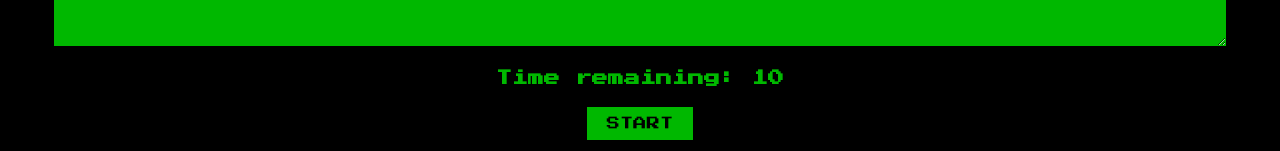
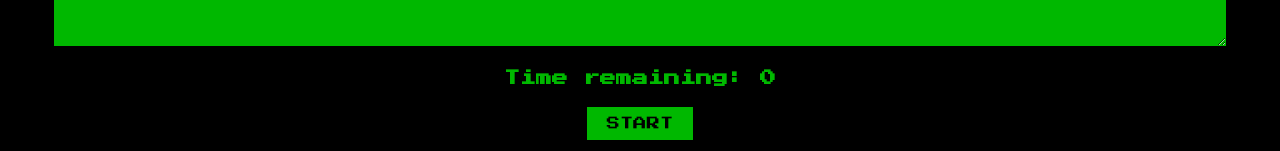
Before and after one commit to ramiinberg/react-speed-game, a React (Vite) app: page / in a window 1280 px wide. Shown: the part 244-395 px from the top of the page. Built offline with nearby package versions, Linux system fonts and the light colour scheme.

Commit message:
timer to count down

```diff
--- a/src/App.jsx
+++ b/src/App.jsx
@@ -1,9 +1,9 @@
-import { useState } from 'react'
+import { useState, useEffect } from 'react'
 import './App.css'
 
 function App() {
   const [text, setText] = useState('')
-  const [timer, setTimer] = useState(10)
+  const [timer, setTimer] = useState(5)
 
   const handleTextChange = event => {
     setText(event.target.value)
@@ -14,6 +14,14 @@ function App() {
     const filteredWords = splitText.filter(word => word !== '')
     return filteredWords.length
   }
+
+  useEffect(() => {
+    if (timer > 0) {
+      setTimeout(() => {
+        setTimer(prevState => prevState - 1)
+      }, 1000)
+    }
+  }, [timer])
 
   return (
     <div className='App'>
```
